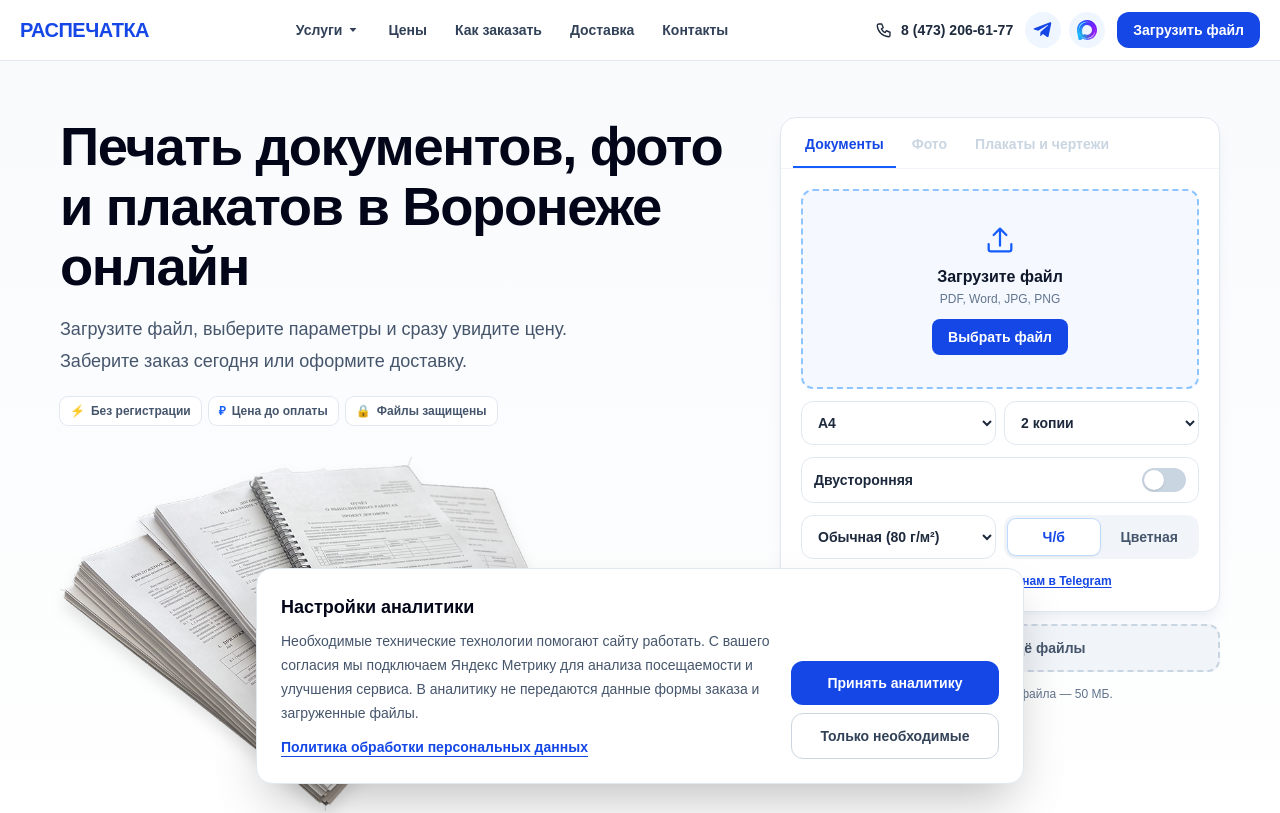
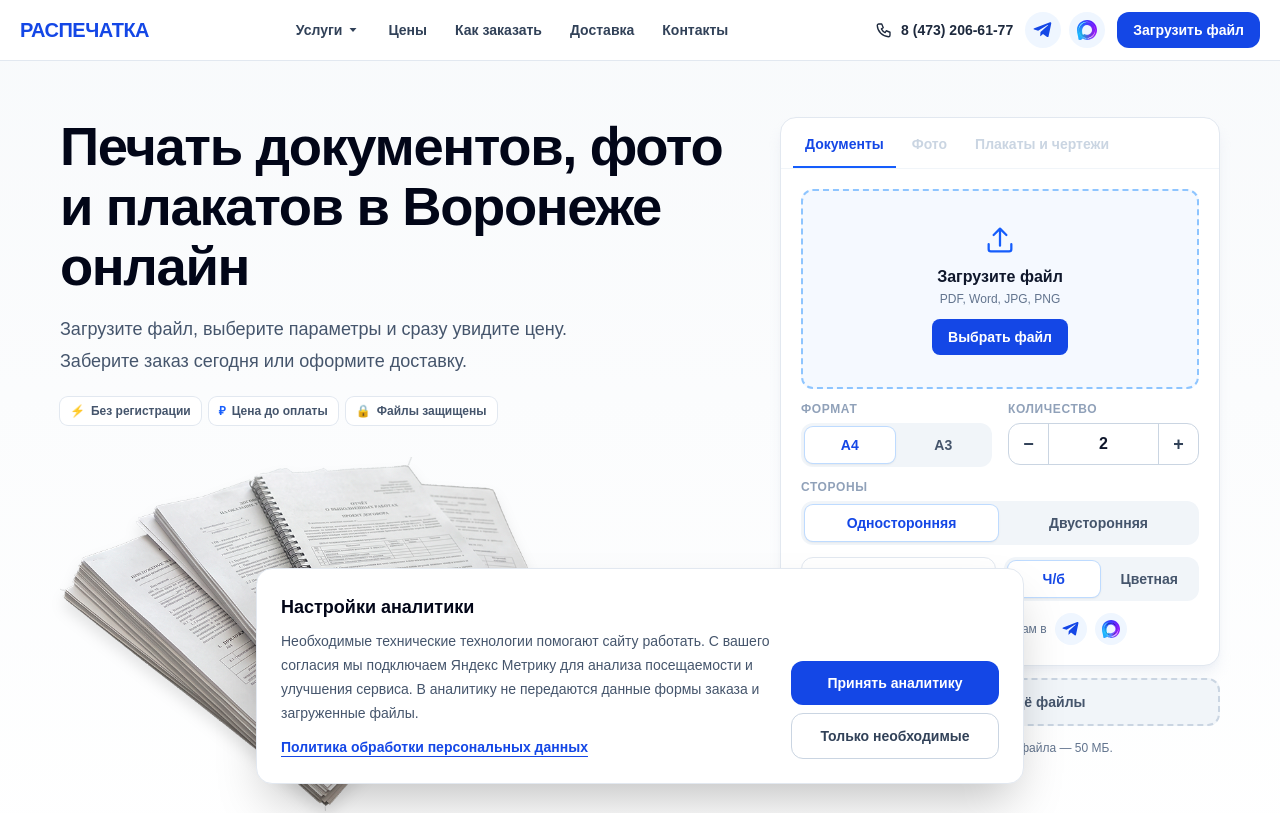
Before and after one commit to belamiru/raspechatka, a Next.js app: page / in a window 1280 px wide. Shown: the top 813 px of the page. Built offline with nearby package versions, Linux system fonts and the light colour scheme.

Commit message:
feat: unify order controls and apply all print options

```diff
--- a/components/file-print-options.tsx
+++ b/components/file-print-options.tsx
@@ -28,6 +28,9 @@ export const PRINT_KINDS = [
 ] as const;
 
 export type PrintKindId = (typeof PRINT_KINDS)[number]["id"];
+
+export type PrintExtraOptions = { paper: "80" | "120" | "250"; lamination: "none" | "matte" | "gloss"; laminationThickness: "80" | "120"; binding: boolean; frontCover: "transparent" | "leather"; backCover: "transparent" | "leather"; staple: "none" | "left" | "right"; };
+export const DEFAULT_PRINT_EXTRA_OPTIONS: PrintExtraOptions = { paper: "80", lamination: "none", laminationThickness: "80", binding: false, frontCover: "transparent", backCover: "transparent", staple: "none" };
 
 /*
  * Какие группы дополнительных опций относятся к типу печати. Пока цены нет,
@@ -192,14 +195,14 @@ function ChoiceRow<T extends string>({
  * Дополнительные опции для одного файла. Набор зависит от типа печати,
  * но пока цены нет, выбор ни на что не влияет.
  */
-export function PrintExtrasOptions({ kind }: { kind: PrintKindId }) {
-  const [paper, setPaper] = useState<"80" | "120" | "250">("80");
-  const [lamination, setLamination] = useState<"none" | "matte" | "gloss">("none");
-  const [laminationThickness, setLaminationThickness] = useState<"80" | "120">("80");
-  const [binding, setBinding] = useState(false);
-  const [frontCover, setFrontCover] = useState<"transparent" | "leather">("transparent");
-  const [backCover, setBackCover] = useState<"transparent" | "leather">("transparent");
-  const [staple, setStaple] = useState<"none" | "left" | "right">("none");
+export function PrintExtrasOptions({ kind, initialOptions = DEFAULT_PRINT_EXTRA_OPTIONS, onApplyToAll }: { kind: PrintKindId; initialOptions?: PrintExtraOptions; onApplyToAll: (options: PrintExtraOptions) => void }) {
+  const [paper, setPaper] = useState<"80" | "120" | "250">(initialOptions.paper);
+  const [lamination, setLamination] = useState<"none" | "matte" | "gloss">(initialOptions.lamination);
+  const [laminationThickness, setLaminationThickness] = useState<"80" | "120">(initialOptions.laminationThickness);
+  const [binding, setBinding] = useState(initialOptions.binding);
+  const [frontCover, setFrontCover] = useState<"transparent" | "leather">(initialOptions.frontCover);
+  const [backCover, setBackCover] = useState<"transparent" | "leather">(initialOptions.backCover);
+  const [staple, setStaple] = useState<"none" | "left" | "right">(initialOptions.staple);
 
   const groups = OPTION_GROUPS[kind];
   const isLaminated = lamination !== "none";
@@ -375,6 +378,10 @@ export function PrintExtrasOptions({ kind }: { kind: PrintKindId }) {
           </p>
         </div>
       )}
+
+      <button type="button" onClick={() => onApplyToAll({ paper, lamination, laminationThickness, binding, frontCover, backCover, staple })} className="w-full rounded-xl border border-blue-200 px-4 py-2.5 text-sm font-bold text-blue-700 transition hover:bg-blue-50">
+        Применить ко всем файлам заказа
+      </button>
     </div>
   );
 }
--- a/components/home-order-hero.tsx
+++ b/components/home-order-hero.tsx
@@ -14,6 +14,7 @@ import { setPendingOrderFiles } from "@/lib/pending-order-files";
 import { getPrintPriceForPages, type PaperFormat, type PrintColorMode, type PrintSides } from "@/lib/pricing";
 
 const TELEGRAM_URL = "https://t.me/belami_ru";
+const MAX_URL = "https://max.ru/u/f9LHodD0cOJSiXthYzqOB1UCkuCYaObsZoaN6c_SgReZfE2QVGWuwChkOlE";
 
 /*
  * Вкладки категорий. Кроме «Документов» остальные пока выключены: включить их
@@ -29,19 +30,10 @@ type CategoryId = (typeof CATEGORY_TABS)[number]["id"];
 
 /* Плотности бумаги: пока одна, список готов к расширению вместе с прайсом. */
 const PAPER_OPTIONS = [
-  { value: "80", label: "Обычная (80 г/м²)", available: true },
-  { value: "200", label: "Плотная (200 г/м²)", available: false },
+  { value: "80", label: "80 г/м² — офисная" },
+  { value: "120", label: "120 г/м² — плотнее" },
+  { value: "250", label: "250 г/м² — картон" },
 ] as const;
-
-const COPY_OPTIONS = Array.from({ length: 50 }, (_, index) => index + 1);
-
-function getCopiesLabel(copies: number) {
-  const mod10 = copies % 10;
-  const mod100 = copies % 100;
-  if (mod10 === 1 && mod100 !== 11) return "копия";
-  if (mod10 >= 2 && mod10 <= 4 && (mod100 < 12 || mod100 > 14)) return "копии";
-  return "копий";
-}
 
 function getPagesLabel(pages: number) {
   const mod10 = pages % 10;
@@ -67,6 +59,14 @@ type UploadedFile = {
 
 function makeFileId() {
   return `file-${Date.now()}-${Math.random().toString(36).slice(2, 10)}`;
+}
+
+function TelegramIcon() {
+  return <svg viewBox="0 0 24 24" width="18" height="18" fill="currentColor" aria-hidden="true"><path d="M21.9 4.3 18.7 19.5c-.2 1-.9 1.3-1.8.8l-4.9-3.6-2.4 2.3c-.3.3-.5.5-1 .5l.4-5 9.1-8.2c.4-.4-.1-.5-.6-.2L6.2 13 1.4 11.5c-1-.3-1-1 .2-1.5L20.4 2.8c.9-.3 1.6.2 1.5 1.5Z" /></svg>;
+}
+
+function MaxIcon() {
+  return <img src="/max-logo.svg" width="18" height="18" alt="" aria-hidden="true" />;
 }
 
 function Spinner({ className = "" }: { className?: string }) {
@@ -453,53 +453,35 @@ export function HomeOrderHero() {
                 </div>
               )}
 
-              <div className="grid grid-cols-2 gap-2">
-                <label className="sr-only" htmlFor="hero-format">Формат бумаги</label>
-                <select
-                  id="hero-format"
-                  value={paperFormat}
-                  disabled={isImage}
-                  onChange={(event) => setPaperFormat(event.target.value as PaperFormat)}                  className={controlClass}
-                >
-                  <option value="A4">A4</option>
-                  <option value="A3">A3 (×2)</option>
-                </select>
-
-                <label className="sr-only" htmlFor="hero-copies">Количество копий</label>
-                <select
-                  id="hero-copies"
-                  value={copies}
-                  onChange={(event) => setCopies(Number(event.target.value))}
-                  className={controlClass}
-                >
-                  {COPY_OPTIONS.map((value) => (
-                    <option key={value} value={value}>
-                      {value} {getCopiesLabel(value)}
-                    </option>
-                  ))}
-                </select>
+              <div className="grid gap-4 sm:grid-cols-2">
+                <div>
+                  <p className="text-xs font-bold uppercase tracking-wider text-slate-400">Формат</p>
+                  <div className="mt-1.5 grid grid-cols-2 gap-1 rounded-xl bg-slate-100 p-1">
+                    {(["A4", "A3"] as const).map((value) => {
+                      const isSelected = paperFormat === value;
+                      return <button key={value} type="button" disabled={isImage} title={value === "A3" ? "Лист A3 в два раза больше A4; цена печати рассчитывается как за две страницы A4." : undefined} aria-pressed={isSelected} onClick={() => setPaperFormat(value)} className={`rounded-lg px-2 py-2 text-sm font-bold transition disabled:cursor-not-allowed disabled:opacity-40 ${isSelected ? "bg-white text-blue-700 shadow-sm ring-1 ring-blue-200" : "text-slate-600 hover:text-slate-900"}`}>{value}</button>;
+                    })}
+                  </div>
                 </div>
 
-              <div className="flex flex-wrap items-center justify-between gap-3 rounded-xl border border-slate-200 bg-white px-3 py-2.5">
-                <span className="text-sm font-semibold text-slate-800">Двусторонняя</span>
+                <div>
+                  <p className="text-xs font-bold uppercase tracking-wider text-slate-400">Количество</p>
+                  <div className="mt-1.5 flex items-center overflow-hidden rounded-xl border border-slate-300 bg-white">
+                    <button type="button" onClick={() => setCopies((current) => Math.max(1, current - 1))} disabled={copies <= 1} className="flex h-10 w-10 items-center justify-center border-r border-slate-300 text-lg font-bold text-slate-700 transition hover:bg-slate-100 disabled:cursor-not-allowed disabled:text-slate-300" aria-label="Уменьшить количество копий">−</button>
+                    <input type="text" inputMode="numeric" pattern="[0-9]*" value={copies} onChange={(event) => { const digits = event.target.value.replace(/\D/g, ""); if (digits === "") return; const next = Number(digits); if (next >= 1 && next <= 1000) setCopies(next); }} className="h-10 min-w-0 flex-1 bg-white text-center text-base font-bold text-slate-900 outline-none focus:bg-blue-50" aria-label="Количество копий" />
+                    <button type="button" onClick={() => setCopies((current) => Math.min(1000, current + 1))} className="flex h-10 w-10 items-center justify-center border-l border-slate-300 text-lg font-bold text-slate-700 transition hover:bg-slate-100" aria-label="Увеличить количество копий">+</button>
+                  </div>
+                </div>
+              </div>
 
-                <button
-                  type="button"
-                  role="switch"
-                  aria-checked={printSides === "two-sided"}
-                  disabled={isImage}
-                  onClick={() => setPrintSides((current) => (current === "two-sided" ? "one-sided" : "two-sided"))}
-                  className={`relative h-6 w-11 shrink-0 rounded-full transition ${
-                    printSides === "two-sided" ? "bg-blue-600" : "bg-slate-300"
-                  } disabled:cursor-not-allowed disabled:opacity-50`}
-                >
-                  <span className="sr-only">Двусторонняя печать</span>
-                  <span
-                    className={`absolute top-0.5 h-5 w-5 rounded-full bg-white shadow transition-all ${
-                      printSides === "two-sided" ? "left-[1.375rem]" : "left-0.5"
-                    }`}
-                  />
-                </button>
+              <div>
+                <p className="text-xs font-bold uppercase tracking-wider text-slate-400">Стороны</p>
+                <div className="mt-1.5 grid grid-cols-2 gap-1 rounded-xl bg-slate-100 p-1">
+                  {([ ["one-sided", "Односторонняя"], ["two-sided", "Двусторонняя"] ] as const).map(([value, label]) => {
+                    const isSelected = printSides === value;
+                    return <button key={value} type="button" disabled={isImage && value === "two-sided"} aria-pressed={isSelected} onClick={() => setPrintSides(value)} className={`rounded-lg px-2 py-2 text-sm font-bold transition disabled:cursor-not-allowed disabled:opacity-40 ${isSelected ? "bg-white text-blue-700 shadow-sm ring-1 ring-blue-200" : "text-slate-600 hover:text-slate-900"}`}>{label}</button>;
+                  })}
+                </div>
               </div>
 
               <div className="grid grid-cols-2 gap-2">
@@ -511,7 +493,7 @@ export function HomeOrderHero() {
                   className={controlClass}
                 >
                   {PAPER_OPTIONS.map((option) => (
-                    <option key={option.value} value={option.value} disabled={!option.available}>
+                    <option key={option.value} value={option.value}>
                       {option.label}
                     </option>
                   ))}
@@ -619,6 +601,7 @@ export function HomeOrderHero() {
                     Итого: <span className="text-xl font-black text-slate-900">{totalPrice} ₽</span>
                   </p>
 
+                  <div className="flex flex-wrap items-center gap-2">
                     <button
                       type="button"
                       onClick={() => void handleSubmit()}
@@ -627,15 +610,22 @@ export function HomeOrderHero() {
                     >
                       {isSubmitting ? "Оформляем…" : "Оформить заказ"}
                     </button>
+                    <Link href="/order" onClick={() => {
+                      if (uploaded && uploaded.status === "ready" && uploaded.pages) {
+                        setPendingOrderFiles([{ id: makeFileId(), file: uploaded.file, kind: uploaded.kind, pageCount: uploaded.pages, draftId: uploaded.draftId, previewUrl: null, printSettings: { copies, printSides: uploaded.kind === "image" ? "one-sided" : printSides, defaults: { paperFormat: effectivePaperFormat, colorMode }, pageOverrides: {} } }]);
+                      } else setPendingOrderFiles([]);
+                    }} className="rounded-xl border border-slate-300 px-4 py-3 text-sm font-bold text-slate-700 transition hover:bg-slate-50">
+                      Настроить доп. опции
+                    </Link>
+                  </div>
                 </div>
               )}
 
-              <p className="text-center text-xs leading-5 text-slate-500">
-                Нет файла?{" "}
-                <a href={TELEGRAM_URL} target="_blank" rel="noopener noreferrer" className="font-semibold text-blue-700 underline underline-offset-2">
-                  Напишите нам в Telegram
-                </a>
-              </p>
+              <div className="flex flex-wrap items-center justify-center gap-2 text-center text-xs leading-5 text-slate-500">
+                <span>Нужна помощь? Напиши нам в</span>
+                <a href={TELEGRAM_URL} target="_blank" rel="noopener noreferrer" aria-label="Написать в Telegram" className="flex h-8 w-8 items-center justify-center rounded-full bg-blue-50 text-blue-700 transition hover:bg-blue-100"><TelegramIcon /></a>
+                <a href={MAX_URL} target="_blank" rel="noopener noreferrer" aria-label="Написать в Max" className="flex h-8 w-8 items-center justify-center rounded-full bg-blue-50 text-blue-700 transition hover:bg-blue-100"><MaxIcon /></a>
+              </div>
             </div>
           </div>
 
```
Also changed, not shown: app/order/page.tsx (+17 -2 lines), components/print-settings-panel.tsx (+3 -19 lines). Lines whose indentation alone changed are shown as unchanged.
